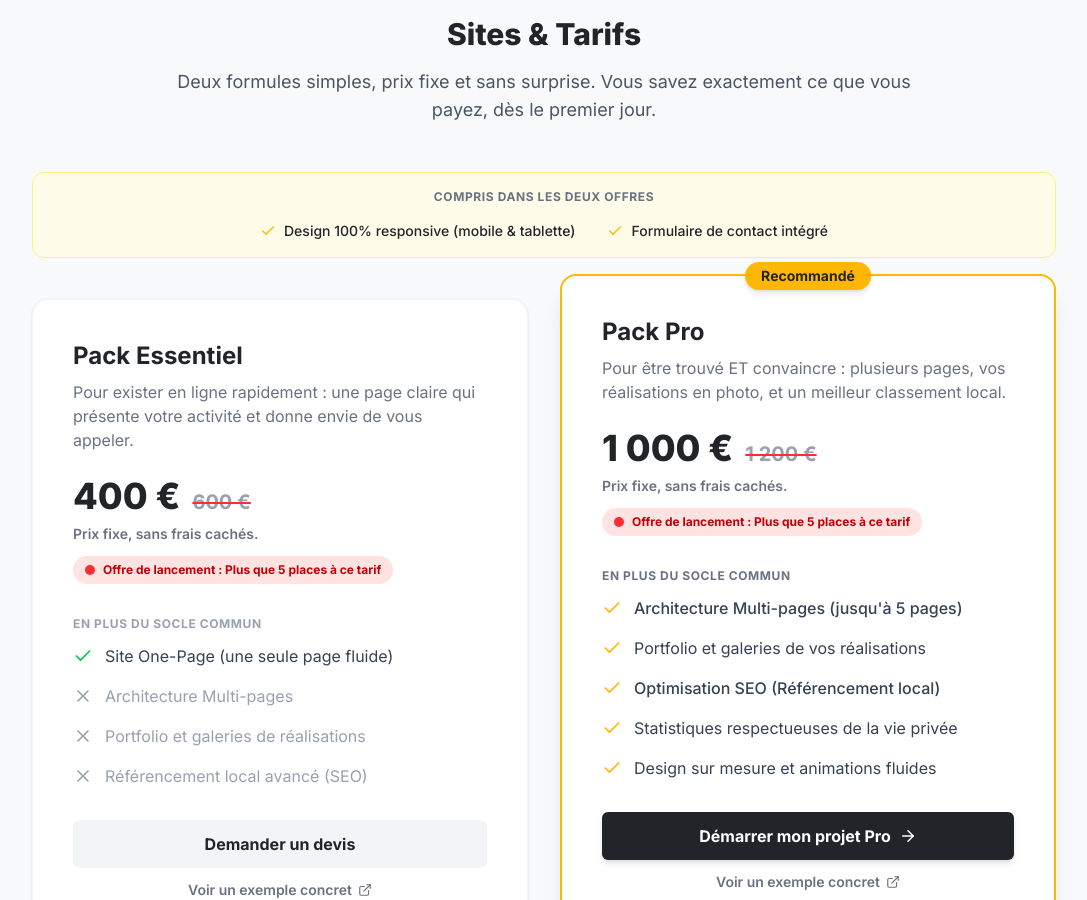
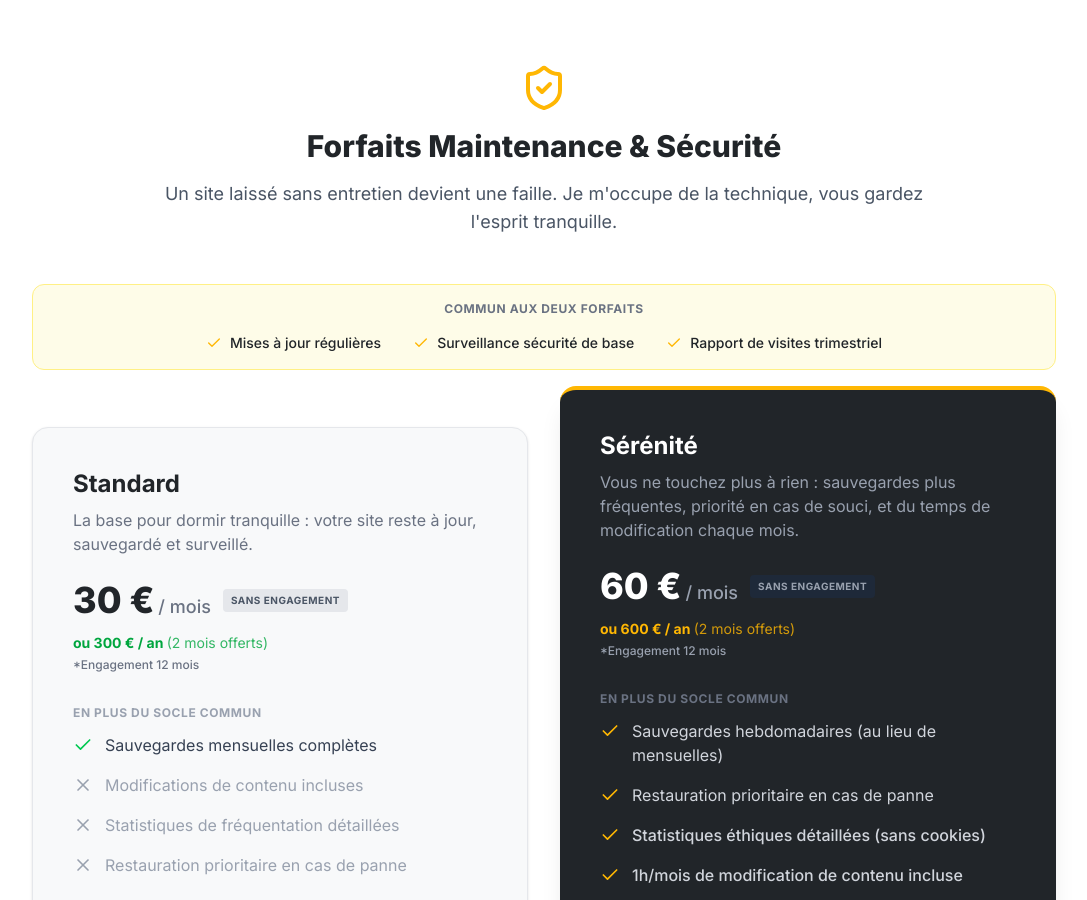
Before and after one commit to JTKaeanon/JTWEB-PRO, a React (Vite) app: page / in a window 1280 px wide. Shown: the part 1900-2800 px from the top of the page, without its empty margins (96-1183 px from the left). Built offline with nearby package versions, Linux system fonts and the light colour scheme.

Commit message:
changement déffilement

```diff
--- a/src/App.jsx
+++ b/src/App.jsx
@@ -17,11 +17,35 @@ function App() {
 
   useEffect(() => {
     const onHashChange = () => {
-      setPage(window.location.hash === '#mentions-legales' ? 'legal' : 'home')
-      window.scrollTo(0, 0)
+      const versPageLegale = window.location.hash === '#mentions-legales'
+      setPage(versPageLegale ? 'legal' : 'home')
+      if (versPageLegale) window.scrollTo(0, 0)
     }
     window.addEventListener('hashchange', onHashChange)
     return () => window.removeEventListener('hashchange', onHashChange)
+  }, [])
+
+  // Gère nous-mêmes le scroll vers les ancres (#services, #contact, etc.)
+  // plutôt que de compter sur le navigateur : ça évite le bug où le premier
+  // clic "rate" sa cible (souvent causé par un décalage de mise en page
+  // pendant le chargement de la police, qui perturbe le scroll natif).
+  useEffect(() => {
+    const handleAnchorClick = (e) => {
+      const link = e.target.closest('a[href^="#"]')
+      if (!link) return
+
+      const hash = link.getAttribute('href')
+      if (hash === '#' || hash === '#mentions-legales') return // logo et page légale gérés ailleurs
+
+      const target = document.querySelector(hash)
+      if (target) {
+        e.preventDefault()
+        target.scrollIntoView({ behavior: 'smooth', block: 'start' })
+        window.history.pushState(null, '', hash)
+      }
+    }
+    document.addEventListener('click', handleAnchorClick)
+    return () => document.removeEventListener('click', handleAnchorClick)
   }, [])
 
   const retourAuSite = () => {
--- a/src/components/Hero.jsx
+++ b/src/components/Hero.jsx
@@ -1,4 +1,4 @@
-import { ArrowRight, Download } from 'lucide-react';
+import { ArrowRight } from 'lucide-react';
 
 export default function Hero() {
   return (
@@ -13,23 +13,22 @@ export default function Hero() {
 
         {/* Titre principal adapté */}
         <h1 className="text-4xl sm:text-5xl lg:text-6xl font-extrabold text-[#212529] dark:text-white tracking-tight leading-tight mb-6 transition-colors duration-300">
-          Attirez plus de chantiers avec un site internet <span className="text-[#FFB703] underline decoration-4 underline-offset-8">performant</span> et à votre image.
+          Votre meilleur commercial ne dort jamais : un site qui vous ramène de vrais <span className="text-[#FFB703] underline decoration-4 underline-offset-8">chantiers</span>.
         </h1>
 
         {/* Sous-titre adapté */}
         <p className="text-lg sm:text-xl text-gray-600 dark:text-gray-400 mb-10 max-w-2xl mx-auto leading-relaxed transition-colors duration-300">
-          Des solutions web clés en main, rapides et optimisées pour les artisans. Je personnalise des structures éprouvées pour transformer vos visiteurs en clients, sans exploser votre budget.
+          Une structure éprouvée, personnalisée à votre métier. Rapide, clair, et pensé pour transformer un visiteur en client — sans jargon technique ni surprise sur la facture.
         </p>
 
         {/* Boutons d'action centrés */}
         <div className="flex flex-col sm:flex-row justify-center gap-4">
           <a
-            href="/plaquette-jtweb.pdf"
-            download="Plaquette_JTWEB.pdf"
+            href="#contact"
             className="inline-flex justify-center items-center gap-2 bg-[#FFB703] text-[#212529] px-8 py-4 rounded-md font-bold text-lg hover:bg-yellow-500 transition-all shadow-lg hover:shadow-xl transform hover:-translate-y-1 duration-200"
           >
-            <Download size={20} />
-            Télécharger la plaquette
+            Demander un devis gratuit
+            <ArrowRight size={20} />
           </a>
           <a
             href="#services"
--- a/src/components/Maintenance.jsx
+++ b/src/components/Maintenance.jsx
@@ -1,24 +1,24 @@
-import { Check, X, ArrowRight, ExternalLink } from 'lucide-react';
+import { Check, X, ShieldCheck } from 'lucide-react';
 
-export default function Services() {
-  const placesRestantesEssentiel = 5;
-  const placesRestantesPro = 5;
-
+export default function Maintenance() {
   return (
-    <section id="services" className="pt-12 pb-24 bg-[#F8F9FA] dark:bg-[#121212] transition-colors duration-300">
+    <section id="maintenance" className="py-24 bg-white dark:bg-[#1a1d20] transition-colors duration-300">
       <div className="max-w-7xl mx-auto px-4 sm:px-6 lg:px-8">
 
         <div className="text-center max-w-3xl mx-auto mb-12">
-          <h2 className="text-3xl font-extrabold text-[#212529] dark:text-white mb-4">Sites & Tarifs</h2>
+          <div className="flex justify-center mb-4">
+            <ShieldCheck size={48} className="text-[#FFB703]" />
+          </div>
+          <h2 className="text-3xl font-extrabold text-[#212529] dark:text-white mb-4">Forfaits Maintenance & Sécurité</h2>
           <p className="text-lg text-gray-600 dark:text-gray-400">
-            Deux formules simples, prix fixe et sans surprise. Vous savez exactement ce que vous payez, dès le premier jour.
+            Un site laissé sans entretien devient une faille. Je m'occupe de la technique, vous gardez l'esprit tranquille.
           </p>
         </div>
 
-        {/* Bandeau des éléments communs aux deux offres */}
+        {/* Bandeau des éléments communs aux deux forfaits */}
         <div className="max-w-5xl mx-auto mb-8 flex flex-wrap justify-center gap-x-8 gap-y-3 bg-yellow-50 dark:bg-yellow-900/10 border border-yellow-200 dark:border-yellow-900/30 rounded-xl px-6 py-4">
-          <span className="text-xs font-bold uppercase tracking-wider text-gray-500 dark:text-gray-400 w-full text-center mb-1">Compris dans les deux offres</span>
-          {['Design 100% responsive (mobile & tablette)', 'Formulaire de contact intégré'].map((item) => (
+          <span className="text-xs font-bold uppercase tracking-wider text-gray-500 dark:text-gray-400 w-full text-center mb-1">Commun aux deux forfaits</span>
+          {['Mises à jour régulières', 'Surveillance sécurité de base', 'Rapport de visites trimestriel'].map((item) => (
             <span key={item} className="flex items-center gap-2 text-sm font-medium text-[#212529] dark:text-white">
               <Check className="text-[#FFB703]" size={16} />
               {item}
@@ -28,124 +28,86 @@ export default function Services() {
 
         <div className="grid md:grid-cols-2 gap-8 max-w-5xl mx-auto items-center">
 
-          {/* ---------------- OFFRE ESSENTIEL ---------------- */}
-          <div className="bg-white dark:bg-[#1a1d20] p-8 sm:p-10 rounded-2xl shadow-sm border border-gray-100 dark:border-gray-800 transition-colors duration-300">
-            <h3 className="text-2xl font-bold text-[#212529] dark:text-white mb-2">Pack Essentiel</h3>
+          {/* MAINTENANCE STANDARD */}
+          <div className="bg-[#F8F9FA] dark:bg-[#121212] p-8 sm:p-10 rounded-2xl shadow-sm border border-gray-200 dark:border-gray-800 transition-colors duration-300">
+            <h3 className="text-2xl font-bold text-[#212529] dark:text-white mb-2">Standard</h3>
             <p className="text-gray-500 dark:text-gray-400 mb-6 min-h-[48px]">
-              Pour exister en ligne rapidement : une page claire qui présente votre activité et donne envie de vous appeler.
+              La base pour dormir tranquille : votre site reste à jour, sauvegardé et surveillé.
             </p>
+
             <div className="mb-8">
-              <div className="flex items-baseline gap-3 mb-2">
-                <span className="text-4xl font-extrabold text-[#212529] dark:text-white">400 €</span>
-                <span className="text-xl font-bold text-gray-400 dark:text-gray-500 line-through decoration-red-500 decoration-2">
-                  600 €
+              <div className="flex items-center flex-wrap gap-3 mb-1">
+                <div className="flex items-baseline gap-1">
+                  <span className="text-4xl font-extrabold text-[#212529] dark:text-white">30 €</span>
+                  <span className="text-lg font-medium text-gray-500 dark:text-gray-400">/ mois</span>
+                </div>
+                <span className="text-[10px] uppercase font-bold tracking-wider bg-gray-200 dark:bg-gray-800 text-gray-600 dark:text-gray-400 px-2 py-1 rounded">
+                  Sans engagement
                 </span>
               </div>
-              <div className="text-sm font-semibold text-gray-500 dark:text-gray-400 mb-3">
-                Prix fixe, sans frais cachés.
+              <div className="mt-3 text-sm font-bold text-green-600 dark:text-green-500">
+                ou 300 € / an <span className="font-normal opacity-80">(2 mois offerts)</span>
               </div>
-              <div className="inline-flex items-center gap-2 px-3 py-1.5 bg-red-100 dark:bg-red-900/30 text-red-700 dark:text-red-400 text-xs font-bold rounded-full">
-                <span className="relative flex h-2.5 w-2.5 shrink-0">
-                  <span className="animate-ping absolute inline-flex h-full w-full rounded-full bg-red-400 opacity-75"></span>
-                  <span className="relative inline-flex rounded-full h-2.5 w-2.5 bg-red-500"></span>
-                </span>
-                Offre de lancement : Plus que {placesRestantesEssentiel} places à ce tarif
+              <div className="text-xs font-medium text-gray-500 dark:text-gray-400 mt-1">
+                *Engagement 12 mois
               </div>
             </div>
 
             <p className="text-xs font-bold uppercase tracking-wider text-gray-400 dark:text-gray-500 mb-3">En plus du socle commun</p>
             <ul className="space-y-4 mb-8">
-              <li className="flex items-start gap-3">
-                <Check className="text-green-500 shrink-0 mt-0.5" size={20} />
-                <span className="text-gray-700 dark:text-gray-300">Site One-Page (une seule page fluide)</span>
-              </li>
-              <li className="flex items-start gap-3 text-gray-400 dark:text-gray-600">
-                <X className="shrink-0 mt-0.5" size={20} />
-                <span>Architecture Multi-pages</span>
-              </li>
-              <li className="flex items-start gap-3 text-gray-400 dark:text-gray-600">
-                <X className="shrink-0 mt-0.5" size={20} />
-                <span>Portfolio et galeries de réalisations</span>
-              </li>
-              <li className="flex items-start gap-3 text-gray-400 dark:text-gray-600">
-                <X className="shrink-0 mt-0.5" size={20} />
-                <span>Référencement local avancé (SEO)</span>
-              </li>
+              <li className="flex items-start gap-3"><Check className="text-green-500 shrink-0 mt-0.5" size={20} /><span className="text-gray-700 dark:text-gray-300">Sauvegardes mensuelles complètes</span></li>
+              <li className="flex items-start gap-3 text-gray-400 dark:text-gray-600"><X className="shrink-0 mt-0.5" size={20} /><span>Modifications de contenu incluses</span></li>
+              <li className="flex items-start gap-3 text-gray-400 dark:text-gray-600"><X className="shrink-0 mt-0.5" size={20} /><span>Statistiques de fréquentation détaillées</span></li>
+              <li className="flex items-start gap-3 text-gray-400 dark:text-gray-600"><X className="shrink-0 mt-0.5" size={20} /><span>Restauration prioritaire en cas de panne</span></li>
             </ul>
-
             <a href="#contact" className="block w-full text-center bg-gray-100 dark:bg-gray-800 text-[#212529] dark:text-white px-6 py-3 rounded-md font-bold hover:bg-gray-200 dark:hover:bg-gray-700 transition-colors">
-              Demander un devis
-            </a>
-            <a href="LIEN_DEMO_ESSENTIEL" target="_blank" rel="noopener noreferrer" className="flex items-center justify-center gap-1.5 w-full text-center text-sm font-semibold text-gray-500 dark:text-gray-400 hover:text-[#212529] dark:hover:text-white mt-3 transition-colors">
-              Voir un exemple concret
-              <ExternalLink size={14} />
+              Choisir ce forfait
             </a>
           </div>
 
-          {/* ---------------- OFFRE PRO ---------------- */}
-          <div className="bg-white dark:bg-[#1a1d20] p-8 sm:p-10 rounded-2xl shadow-xl border-2 border-[#FFB703] relative transform md:-translate-y-4 transition-colors duration-300">
-            <div className="absolute top-0 left-1/2 -translate-x-1/2 -translate-y-1/2 bg-[#FFB703] text-[#212529] font-bold px-4 py-1 rounded-full text-sm shadow-md whitespace-nowrap">
-              Recommandé
-            </div>
+          {/* MAINTENANCE SÉRÉNITÉ */}
+          <div className="bg-[#212529] p-8 sm:p-10 rounded-2xl shadow-xl border-t-4 border-[#FFB703] relative transform md:-translate-y-4 text-white">
+            <h3 className="text-2xl font-bold text-white mb-2">Sérénité</h3>
+            <p className="text-gray-400 mb-6 min-h-[48px]">
+              Vous ne touchez plus à rien : sauvegardes plus fréquentes, priorité en cas de souci, et du temps de modification chaque mois.
+            </p>
 
-            <h3 className="text-2xl font-bold text-[#212529] dark:text-white mb-2">Pack Pro</h3>
-            <p className="text-gray-500 dark:text-gray-400 mb-6 min-h-[48px]">
-              Pour être trouvé ET convaincre : plusieurs pages, vos réalisations en photo, et un meilleur classement local.
-            </p>
             <div className="mb-8">
-              <div className="flex items-baseline gap-3 mb-2">
-                <span className="text-4xl font-extrabold text-[#212529] dark:text-white">1 000 €</span>
-                <span className="text-xl font-bold text-gray-400 dark:text-gray-500 line-through decoration-red-500 decoration-2">
-                  1 200 €
+              <div className="flex items-center flex-wrap gap-3 mb-1">
+                <div className="flex items-baseline gap-1">
+                  <span className="text-4xl font-extrabold text-white">60 €</span>
+                  <span className="text-lg font-medium text-gray-400">/ mois</span>
+                </div>
+                <span className="text-[10px] uppercase font-bold tracking-wider bg-gray-800 text-gray-400 px-2 py-1 rounded">
+                  Sans engagement
                 </span>
               </div>
-              <div className="text-sm font-semibold text-gray-500 dark:text-gray-400 mb-3">
-                Prix fixe, sans frais cachés.
+              <div className="mt-3 text-sm font-bold text-[#FFB703]">
+                ou 600 € / an <span className="font-normal opacity-80">(2 mois offerts)</span>
               </div>
-              <div className="inline-flex items-center gap-2 px-3 py-1.5 bg-red-100 dark:bg-red-900/30 text-red-700 dark:text-red-400 text-xs font-bold rounded-full">
-                <span className="relative flex h-2.5 w-2.5 shrink-0">
-                  <span className="animate-ping absolute inline-flex h-full w-full rounded-full bg-red-400 opacity-75"></span>
-                  <span className="relative inline-flex rounded-full h-2.5 w-2.5 bg-red-500"></span>
-                </span>
-                Offre de lancement : Plus que {placesRestantesPro} places à ce tarif
+              <div className="text-xs font-medium text-gray-400 mt-1">
+                *Engagement 12 mois
               </div>
             </div>
 
             <p className="text-xs font-bold uppercase tracking-wider text-gray-500 mb-3">En plus du socle commun</p>
             <ul className="space-y-4 mb-8">
-              <li className="flex items-start gap-3">
-                <Check className="text-[#FFB703] shrink-0 mt-0.5" size={20} />
-                <span className="text-gray-700 dark:text-gray-300 font-medium">Architecture Multi-pages (jusqu'à 5 pages)</span>
-              </li>
-              <li className="flex items-start gap-3">
-                <Check className="text-[#FFB703] shrink-0 mt-0.5" size={20} />
-                <span className="text-gray-700 dark:text-gray-300">Portfolio et galeries de vos réalisations</span>
-              </li>
-              <li className="flex items-start gap-3">
-                <Check className="text-[#FFB703] shrink-0 mt-0.5" size={20} />
-                <span className="text-gray-700 dark:text-gray-300 font-medium">Optimisation SEO (Référencement local)</span>
-              </li>
-              <li className="flex items-start gap-3">
-                <Check className="text-[#FFB703] shrink-0 mt-0.5" size={20} />
-                <span className="text-gray-700 dark:text-gray-300">Statistiques respectueuses de la vie privée</span>
-              </li>
-              <li className="flex items-start gap-3">
-                <Check className="text-[#FFB703] shrink-0 mt-0.5" size={20} />
-                <span className="text-gray-700 dark:text-gray-300">Design sur mesure et animations fluides</span>
-              </li>
+              <li className="flex items-start gap-3"><Check className="text-[#FFB703] shrink-0 mt-0.5" size={20} /><span className="text-gray-300">Sauvegardes hebdomadaires (au lieu de mensuelles)</span></li>
+              <li className="flex items-start gap-3"><Check className="text-[#FFB703] shrink-0 mt-0.5" size={20} /><span className="text-gray-300">Restauration prioritaire en cas de panne</span></li>
+              <li className="flex items-start gap-3"><Check className="text-[#FFB703] shrink-0 mt-0.5" size={20} /><span className="text-gray-300 font-medium">Statistiques éthiques détaillées (sans cookies)</span></li>
+              <li className="flex items-start gap-3"><Check className="text-[#FFB703] shrink-0 mt-0.5" size={20} /><span className="text-gray-300 font-medium">1h/mois de modification de contenu incluse</span></li>
             </ul>
-
-            <a href="#contact" className="flex items-center justify-center gap-2 w-full bg-[#212529] dark:bg-[#FFB703] text-white dark:text-[#212529] px-6 py-3 rounded-md font-bold hover:bg-gray-800 dark:hover:bg-yellow-500 transition-colors shadow-md">
-              Démarrer mon projet Pro
-              <ArrowRight size={18} />
-            </a>
-            <a href="LIEN_DEMO_PRO" target="_blank" rel="noopener noreferrer" className="flex items-center justify-center gap-1.5 w-full text-center text-sm font-semibold text-gray-500 dark:text-gray-400 hover:text-[#212529] dark:hover:text-white mt-3 transition-colors">
-              Voir un exemple concret
-              <ExternalLink size={14} />
+            <a href="#contact" className="block w-full text-center bg-[#FFB703] text-[#212529] px-6 py-3 rounded-md font-bold hover:bg-yellow-500 transition-colors">
+              Choisir la tranquillité
             </a>
           </div>
 
         </div>
+
+        <p className="text-center text-sm text-gray-500 dark:text-gray-400 mt-8 max-w-2xl mx-auto">
+          Modification hors-forfait (Standard) ou au-delà de l'heure incluse (Sérénité) : <span className="font-semibold text-[#212529] dark:text-white">40€/h</span>, facturation par tranche de 30 minutes minimum.
+        </p>
+
       </div>
     </section>
   );
```
